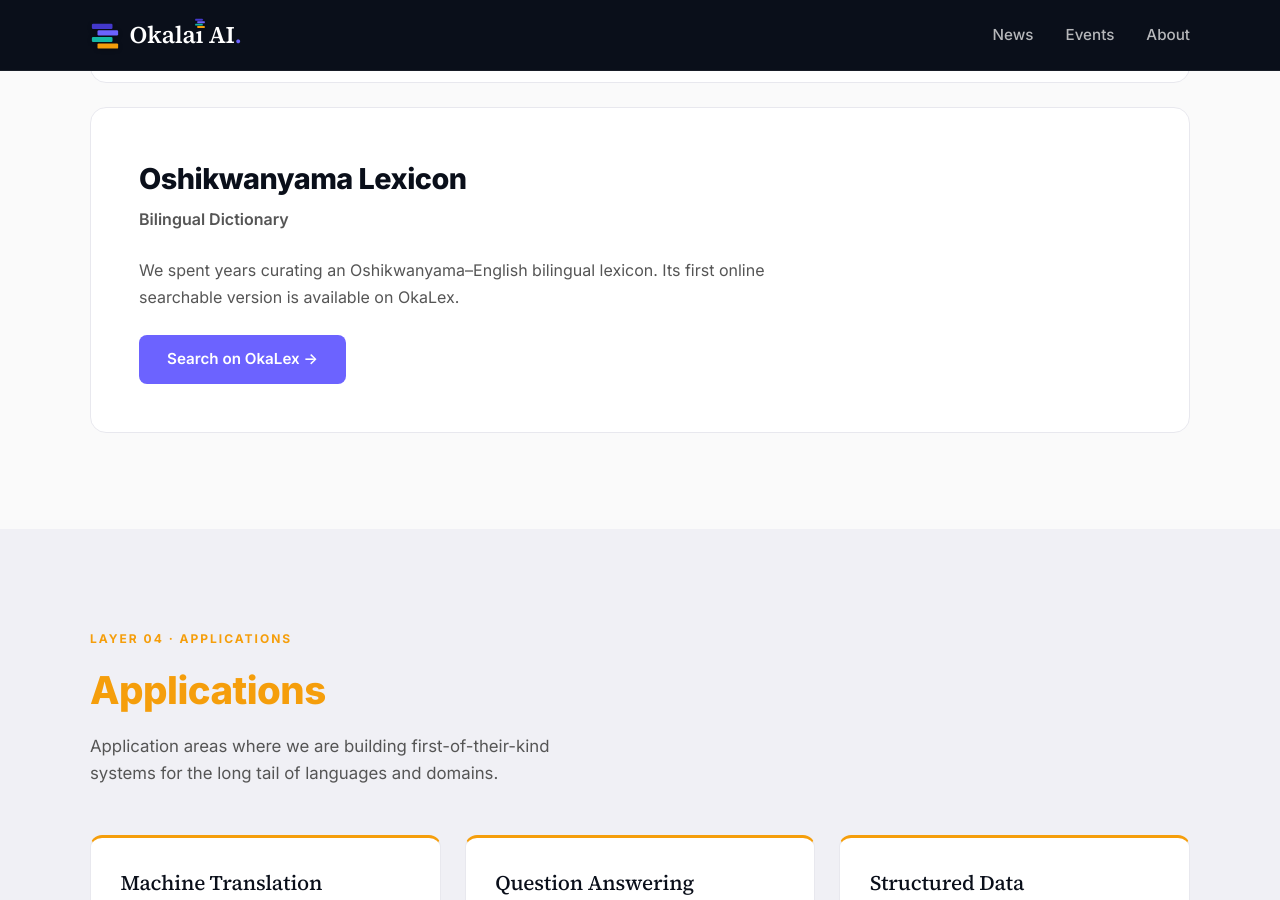
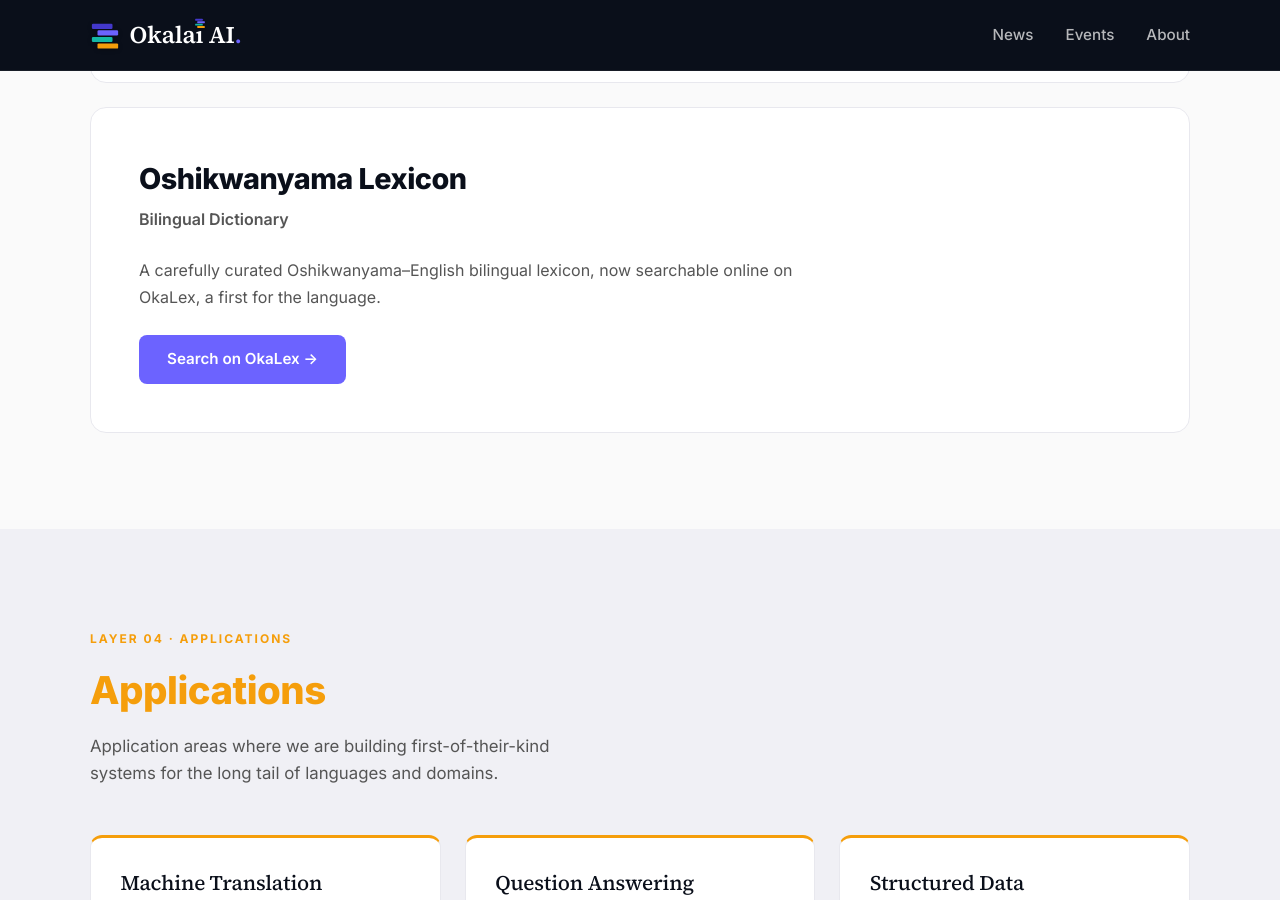
Before and after one commit to okalai-ai/okalai-site, a Jekyll site: the page built from index.md, in a window 1280 px wide and 900 px high, scrolled down 3444 px. Built offline with Jekyll 4.4.1, drawn with Linux system fonts in a browser that asks for light colours.

Commit message:
Reword lexicon card: provenance over effort

```diff
--- a/index.md
+++ b/index.md
@@ -236,7 +236,7 @@ title: Home
         <h3>Oshikwanyama Lexicon</h3>
         <p class="product-tagline">Bilingual Dictionary</p>
         <p>
-          We spent years curating an Oshikwanyama&ndash;English bilingual lexicon. Its first online searchable version is available on <a href="https://okalex.org/" target="_blank" rel="noopener">OkaLex</a>.
+          A carefully curated Oshikwanyama&ndash;English bilingual lexicon, now searchable online on <a href="https://okalex.org/" target="_blank" rel="noopener">OkaLex</a>, a first for the language.
         </p>
         <a href="https://okalex.org/" class="btn btn-primary" target="_blank" rel="noopener">Search on OkaLex &rarr;</a>
       </div>
```
